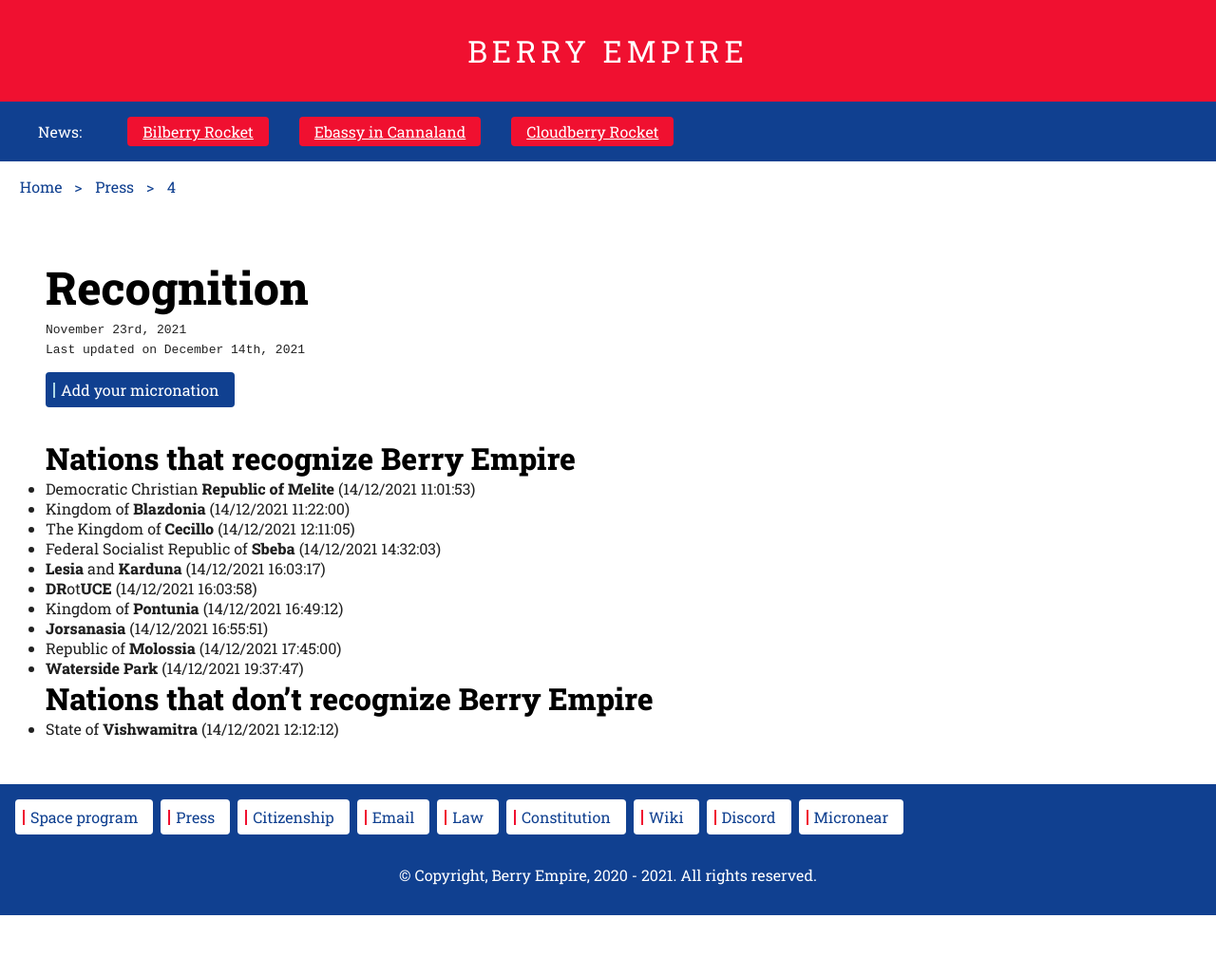
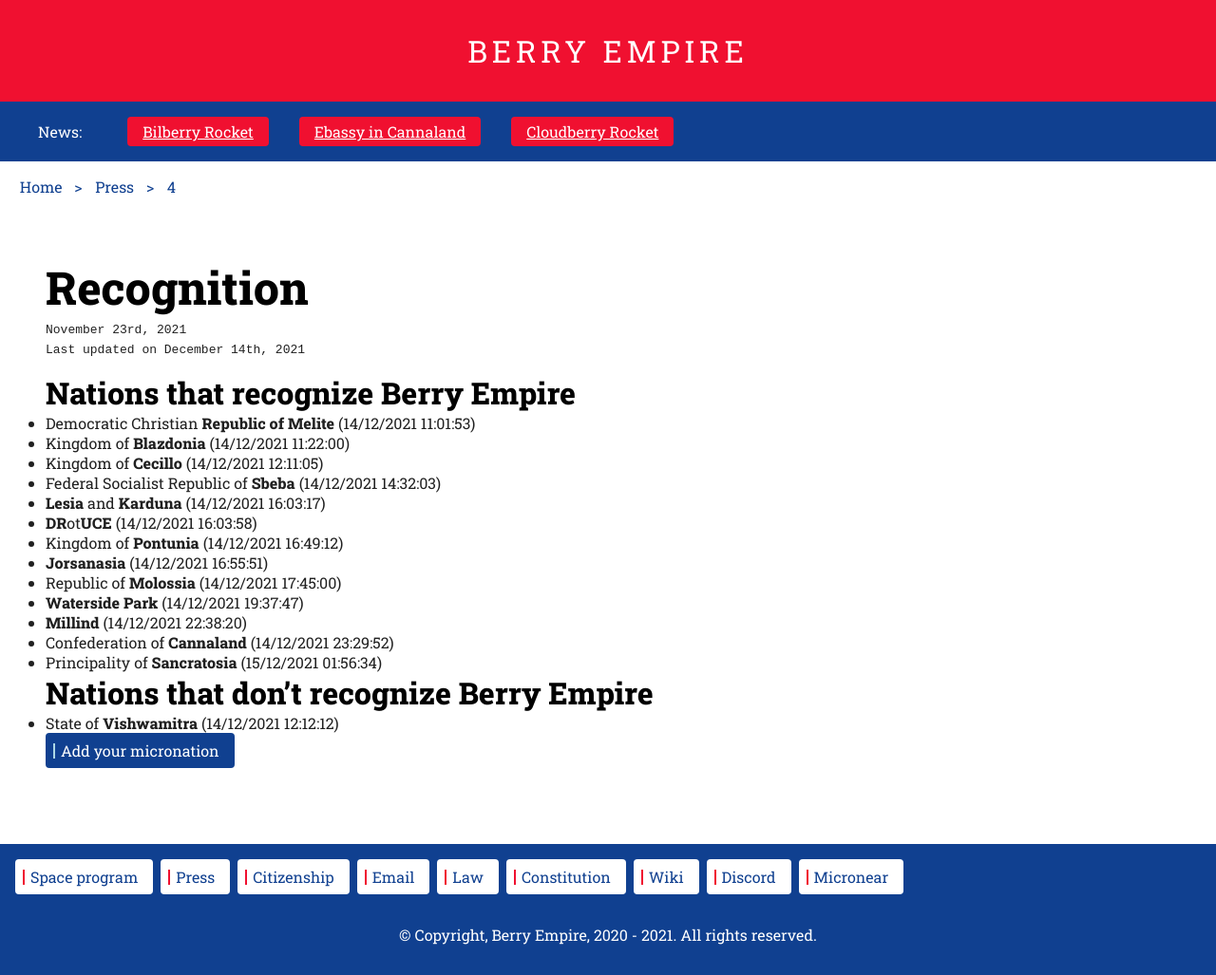
Before and after one commit to berryempire/berryempire.github.io, a Jekyll site: the page built from press/4/index.md, in a window 1280 px wide. Shown: the whole page at 95% size. Built offline with Jekyll 4.4.1, drawn with Linux system fonts in a browser that asks for light colours; our own code applies the rules of GitHub Pages for plain Markdown files; before the commit the page ends 964 px from its top, so only the background shows below that.

Commit message:
Update index.md

```diff
--- a/press/4/index.md
+++ b/press/4/index.md
@@ -3,12 +3,10 @@
 `Last updated on December 14th, 2021`
 <br>
 
-<a class="thickbutton thick" href="https://forms.gle/Xbs2H7zPMM4ZCeAa8" target="_blank"><span>Add your micronation</span></a>
-
 ## Nations that recognize Berry Empire
 - Democratic Christian **Republic of Melite** (14/12/2021 11:01:53)
 - Kingdom of **Blazdonia** (14/12/2021 11:22:00)
-- The Kingdom of **Cecillo** (14/12/2021 12:11:05)
+- Kingdom of **Cecillo** (14/12/2021 12:11:05)
 - Federal Socialist Republic of **Sbeba** (14/12/2021 14:32:03)
 - **Lesia** and **Karduna** (14/12/2021 16:03:17)
 - **DR**ot**UCE** (14/12/2021 16:03:58)
@@ -16,6 +14,11 @@
 - **Jorsanasia** (14/12/2021 16:55:51)
 - Republic of **Molossia** (14/12/2021 17:45:00)
 - **Waterside Park** (14/12/2021 19:37:47)
+- **Millind** (14/12/2021 22:38:20)
+- Confederation of **Cannaland** (14/12/2021 23:29:52)
+- Principality of **Sancratosia** (15/12/2021 01:56:34)
 
 ## Nations that don't recognize Berry Empire
 - State of **Vishwamitra** (14/12/2021 12:12:12)
+
+<a class="thickbutton thick" href="https://forms.gle/Xbs2H7zPMM4ZCeAa8" target="_blank"><span>Add your micronation</span></a>
```
